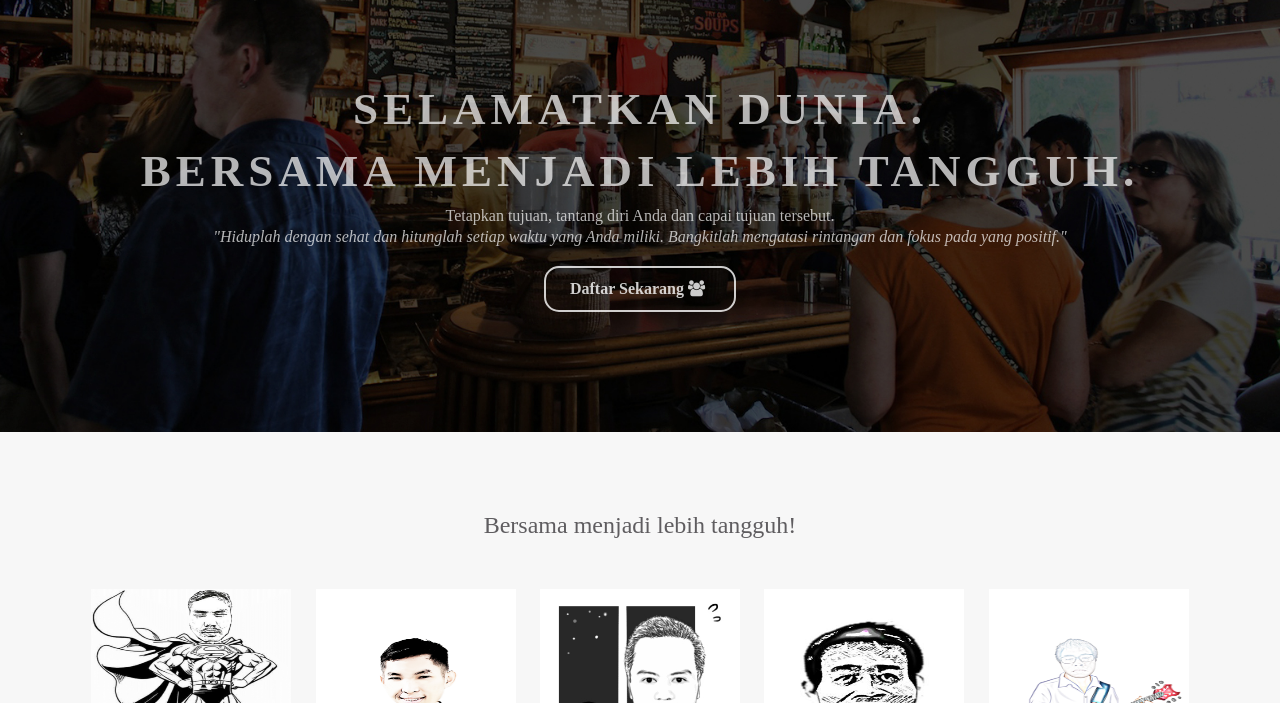
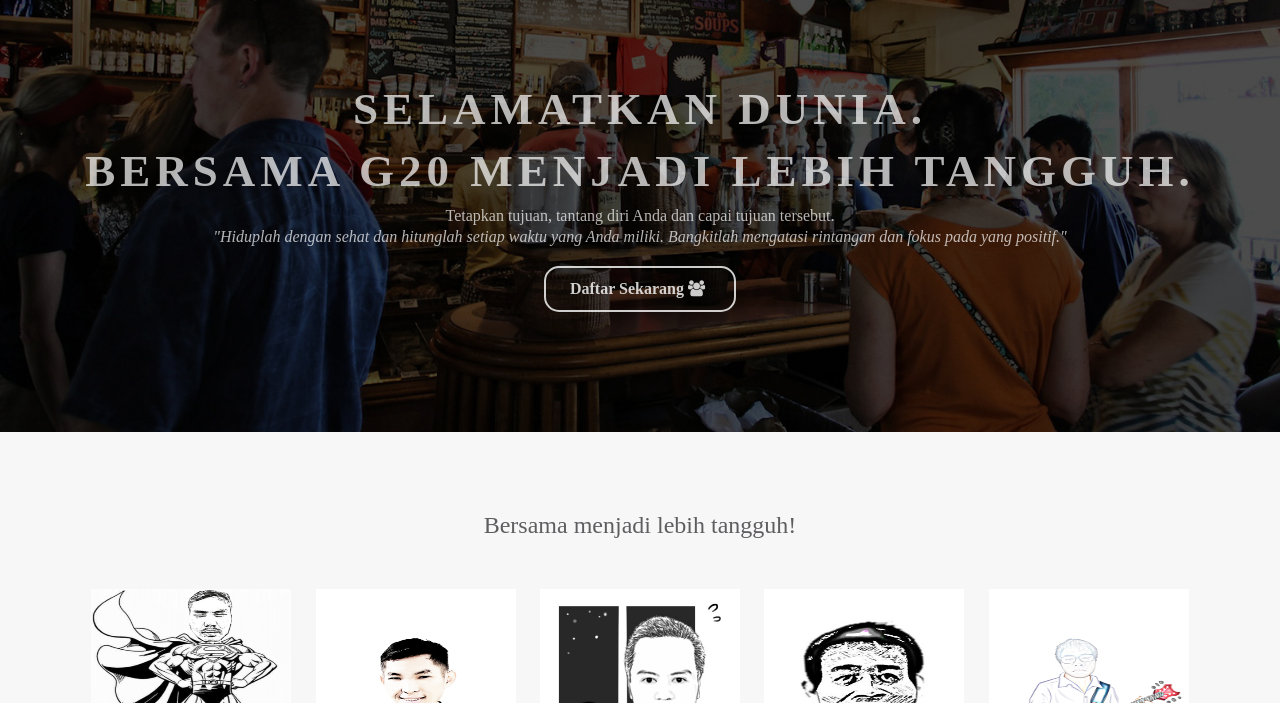
Before and after one commit to zafratambores/github-projectG20, a plain HTML site: page index.html in a window 1280 px wide. Shown: the part 97-800 px from the top of the page. Drawn offline with Linux system fonts and the light colour scheme; files whose address does not match are found by name.

Commit message:
improve title element utama

```diff
--- a/index.html
+++ b/index.html
@@ -28,7 +28,7 @@
 	<div class="top-wrapper">
       <div class="container">
         <h1>SELAMATKAN DUNIA.</h1>
-        <h1>BERSAMA MENJADI LEBIH TANGGUH.</h1>
+        <h1>BERSAMA G20 MENJADI LEBIH TANGGUH.</h1>
         <p>Tetapkan tujuan, tantang diri Anda dan capai tujuan tersebut. </p>
         <p><i>"Hiduplah dengan sehat dan hitunglah setiap waktu yang Anda miliki. Bangkitlah mengatasi rintangan dan fokus pada yang positif."</i></p>
         <div class="btn-wrapper">
```
